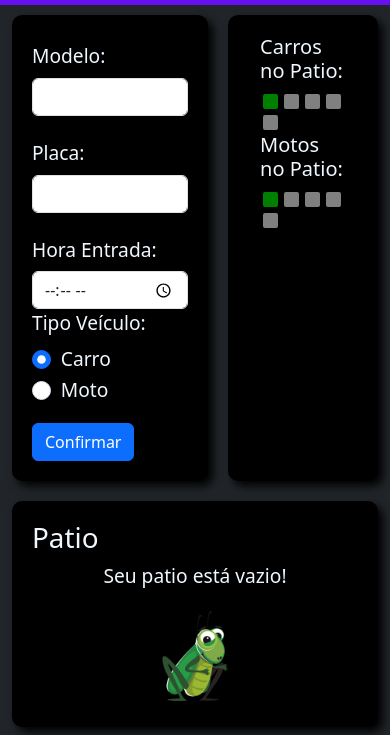
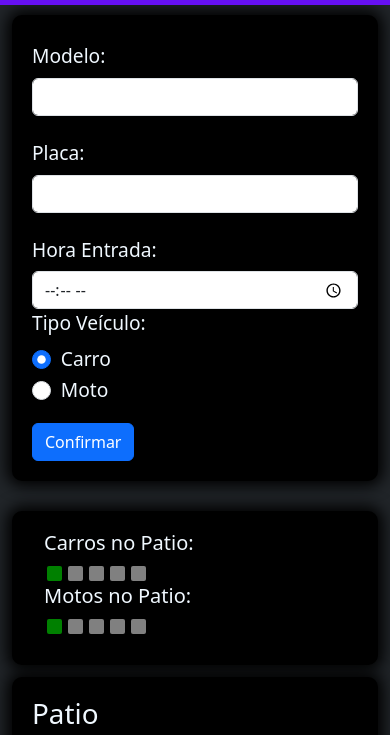
Before and after one commit to mateusorben/controle-estacionamento, a plain HTML site: page index.html in a window 390 px wide. Shown: the part 51-786 px from the top of the page. Drawn offline with nearby package versions, Linux system fonts and the light colour scheme.

Commit message:
Ajustes para dispositivos menores.

```diff
--- a/style.css
+++ b/style.css
@@ -26,7 +26,7 @@ body {
     background-color: black;
     padding: 20px;
     border-radius: 10px;
-    box-shadow: 5px 5px 10px black;
+    box-shadow: 0px 0px 15px 5px rgb(0, 0, 0);
     margin-top: 10px;
     grid-area: "container-registro-veiculo";
     grid-row: container-registro-veiculo;
@@ -37,9 +37,9 @@ body {
     background-color: black;
     padding: 20px;
     border-radius: 10px;
-    box-shadow: 5px 5px 10px black;
+    box-shadow: 0px 0px 15px 5px rgb(0, 0, 0);
     width: 100%;
-    height: 98%;
+    height: 99%;
     margin-top: 10px;
     grid-area: "container-numero-veiculos-patio";
     grid-row: container-numero-veiculos-patio;
@@ -49,7 +49,7 @@ body {
     background-color: black;
     padding: 20px;
     border-radius: 10px;
-    box-shadow: 5px 5px 10px black;
+    box-shadow: 0px 0px 15px 5px rgb(0, 0, 0);
     grid-area: "container-patio";
     grid-column: container-patio;
 }
@@ -115,7 +115,7 @@ body {
     background-color: black;
     padding: 20px;
     border-radius: 10px;
-    box-shadow: 5px 5px 10px black;
+    box-shadow: 0px 0px 15px 5px rgb(0, 0, 0);
     width: auto;
     height: 200px;
     grid-area: "footer";
@@ -123,12 +123,22 @@ body {
 }
 
 @media only screen and (max-width: 412px) {
+    .container-conteudo {
+        display: grid;
+        grid-template-areas:
+        "container-registro-veiculo"
+        "container-numero-veiculos-patio"
+        "container-patio "
+        "footer";
+        grid-gap: 20px;
+    }
+
     .navbar-brand {
         font-size: 20px;
     }
 
     .img-grilo-vazio {
-        height: 100px;
-        width: 100px;
+        height: 80px;
+        width: 80px;
     }
   }
```
